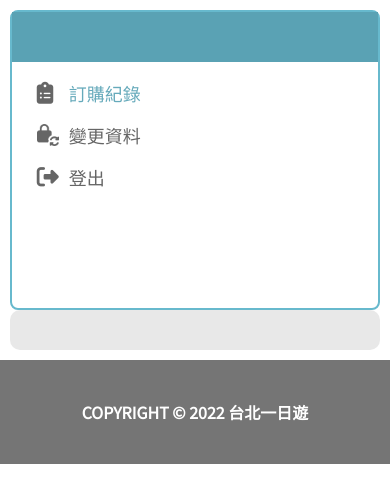
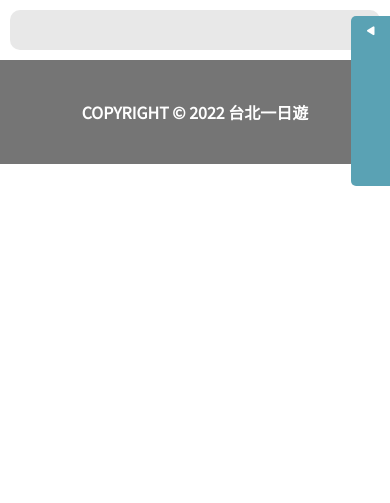
Before and after one commit to wanhsuan625/taipei-day-trip, a Python web app: template templates/member.html in a window 390 px wide. Shown: the part 54-557 px from the top of the page. Run offline with Jinja, Linux system fonts and the light colour scheme; the template is opened without the code that fills it, so the values that code supplies are empty; some libraries are stand-ins or nearby versions.

Commit message:
modify: the show up function of aside in member page

```diff
--- a/static/css/member.css
+++ b/static/css/member.css
@@ -74,7 +73,10 @@
 .account-info:hover{
     color: var(--primary-light);
 }
-
+.fa-play:before{
+    display: none;
+    color: var(--white);
+}
 
 /* --- ARTICLE ------------------------------------------------ */
 .article{
@@ -418,19 +434,71 @@
         margin: 10px auto;
         flex-wrap: wrap;
     }
-    .aside{ width: 100%;}
     .article{
         width: 100%;
         padding: 20px 15px;
     }
     .order__container{
         padding: 0 5px;
-        grid-gap: 30px;
+        grid-gap: 30px 0px;
     }
     .member__password__message{
         width: 240px;
         left: 25%;
     }
+
+    /* 訂購紀錄的list訂單 */
+    .list__container{
+        width: 65%;
+        left: 20%;
+    }
+    .list__img{ height: 220px;}
+    .list__headline{ width: 33%;}
+    .list__content{ width: 65%;}
+
+    /* 左側ASIDE 換至下面平放 */
+    .aside{
+        width: 140px;
+        height: 170px;
+        z-index: 1;
+        padding: 5px 0;
+        border-radius: 0px 5px 5px 0px;
+
+        position: fixed;
+        right: -138px;
+        top: 70px;
+
+        transition-duration: 0.6s;
+    }
+    .aside:hover{ right: 0px;}     /* 展開 */
+    .aside__user-box{
+        display: block;
+        width: 40px;
+        height: 170px;
+        padding: 3px 8px;
+        margin: 0;
+        border-radius: 5px 0px 0px 5px;
+        text-align: center;
+        cursor: pointer;
+
+        position: absolute;
+        top: -2px;
+        right: 135px;
+    }
+    .fa-play:before{
+        display: block;
+        font-size: 10px;
+        margin-bottom: 7px;
+        transform: rotate(180deg);
+    }
+    .aside__user-box__name{
+        letter-spacing: 2px;
+        writing-mode: vertical-lr;
+        text-orientation: mixed;    /* 英文字轉向; mixed or upright */
+        font-size: 15px;
+        margin: 0 auto;
+    }
+    .aside__box{ padding-left: 15px;}
 }
 
 @media (max-width: 480px){
--- a/static/js/member.js
+++ b/static/js/member.js
@@ -264,6 +264,9 @@ let change_password = () => {
             else {
                 password_message.style.display = "block";
                 password_message.innerHTML = data.message;
+                old_password.value = null;
+                new_password.value = null;
+                confirm_password.value = null;
             }
         }
     )
@@ -394,6 +397,7 @@ let fetch_order_record = () => {
                                 })
                             })
                         })
+                        // window.addEventListener("mouseup",() => {list_container.style.display = "none";})
 
                         // 再次訂購 - 跳轉至該景點頁面ㄋ
                         let list_button = document.querySelectorAll(".list__button");
--- a/templates/member.html
+++ b/templates/member.html
@@ -9,8 +9,7 @@
 <main class="main">
     <aside class="aside">
         <div class="aside__user-box">
-            <!-- 大頭貼
-            <img class="aside__user-box__img" src="/image/test.jpg" alt=""> -->
+            <i class="fa-solid fa-play"></i>
             <div class="aside__user-box__name" id="memberUsername"></div>
         </div>
 
```
Also changed, not shown: other parts of static/css/member.css (+37 -12 lines).
